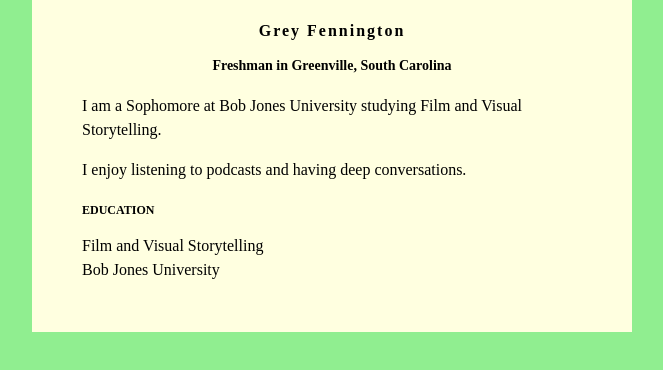
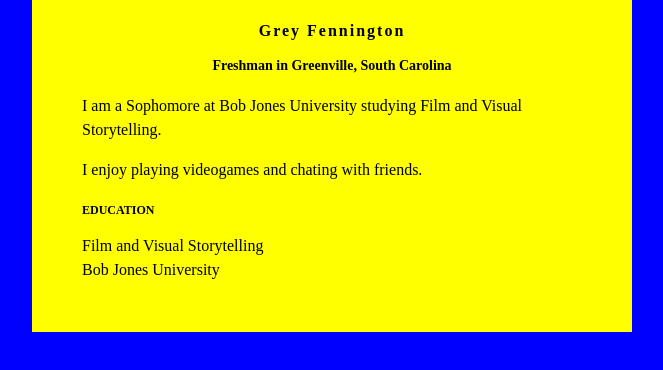
Before and after one commit to hfenn837/hfenn837.github.io, a plain HTML site: page index.html in a window 1280 px wide. Shown: the whole page, without its empty margins (308-971 px from the left). Drawn offline with Linux system fonts and the light colour scheme.

Commit message:
Update index.html

```diff
--- a/index.html
+++ b/index.html
@@ -2,11 +2,11 @@
 <head>
 <style>
 body {
-    background: lightgreen;
+    background: Blue;
     font-family: Magneto;
 }
 #content {
-    background: lightyellow;
+    background: Yellow;
     min-width: 200px;
     max-width: 500px;
     padding: 50px;
@@ -38,7 +38,7 @@ h3 {
 
          </p>
          <p>
-            I enjoy listening to podcasts and having deep conversations.
+            I enjoy playing videogames and chating with friends.
          </p>
         <h3>EDUCATION</h3>
         Film and Visual Storytelling<br />
```
